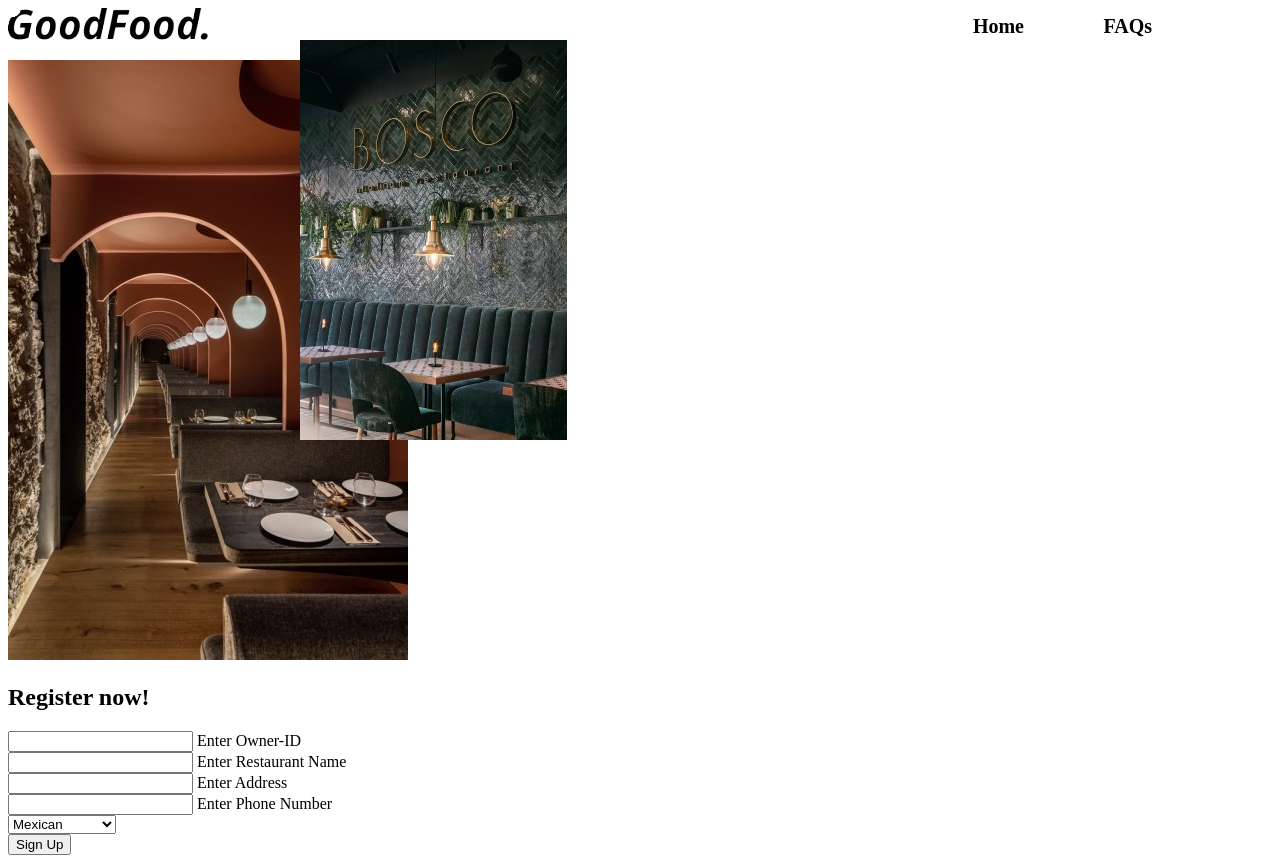
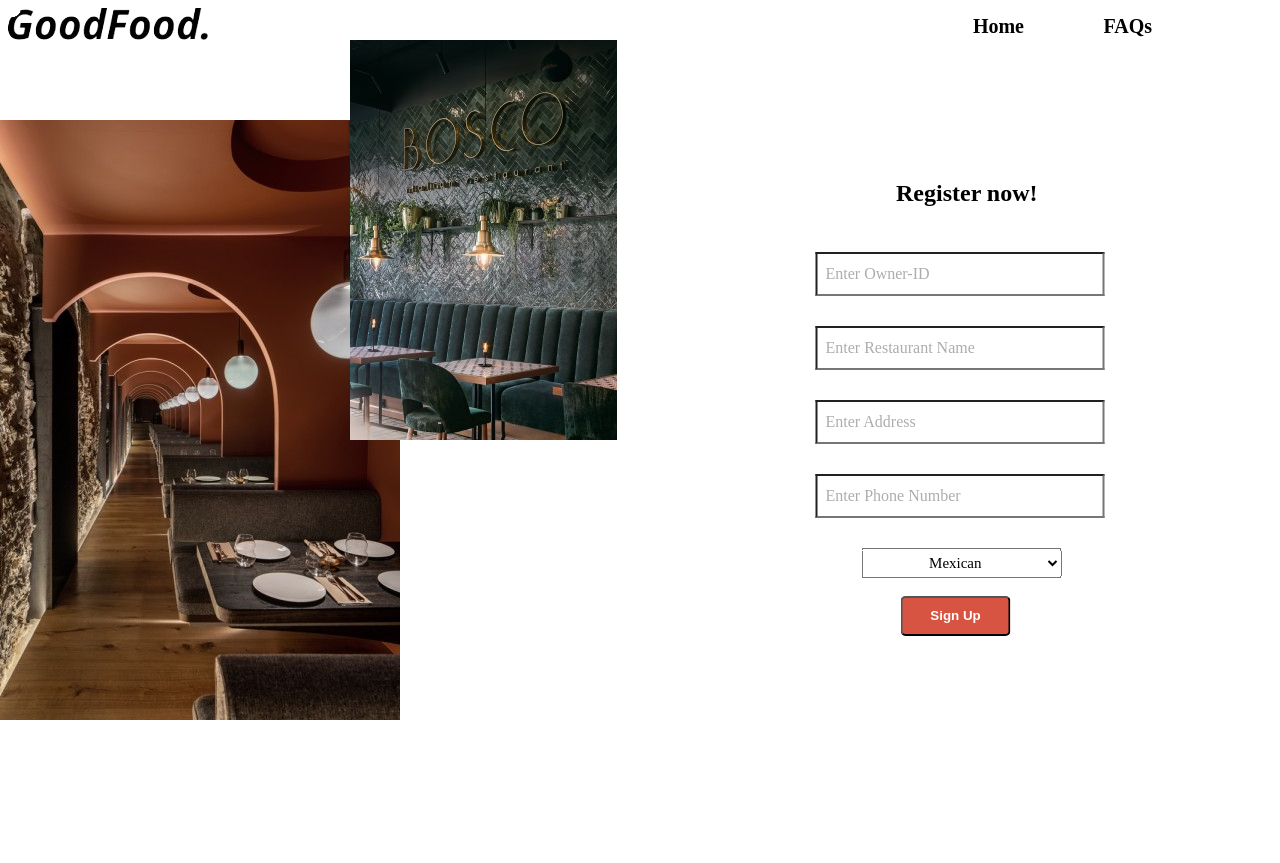
Before and after one commit to adrivas12/DBS-Project-frontend, a PHP site: page /restaurant_addition.php in a window 1280 px wide. After the commit the page ends 720 px from the top, so only its background shows below. Run offline with PHP 8.4, Linux system fonts and the light colour scheme; some web fonts are replaced.

Commit message:
Update style1.css

```diff
--- a/DBS_project/css/style1.css
+++ b/DBS_project/css/style1.css
@@ -1020,12 +1020,97 @@ a:focus {
 
 /*Restaurant-addition.html*/
 .restaurant_addition .restaurant-image1{
-  position: addition;
-  top: 25%;
+  position: absolute;
+  top: 15%;
   left: 0;
 }
 .restaurant_addition .restaurant-image2{
   position: absolute;
   top: 5%;
-  left: 300px;
+  left: 350px;
 }
+.restaurant_addition .log_inpage{
+  position:absolute;
+  top:20%;
+  left: 70%;
+  font-family: 'Armino';
+
+}
+.restaurant_addition .center1{
+  position: absolute;
+  top: 50%;
+  left: 75%;
+  transform: translate(-50%, -50%);
+  padding-left: 20px;
+  padding-right: 20px;
+  padding-bottom: 30px;
+}
+.restaurant_addition.center1 form{
+  padding: 0 40px;
+}
+.restaurant_addition form .txt_field1{
+  position: relative;
+  margin: 30px 0;
+}
+.restaurant_addition .center1 .txt_field1 input{
+  width: 275px;
+  padding: 0 5px;
+  height: 40px;
+  font-size: 16px;
+  font-family: 'Antic Didone';
+  border-radius: 0px;
+  outline: none;
+}
+.restaurant_addition .center1 .txt_field1 label{
+  position: absolute;
+  top: 50%;
+  left: 10px;
+  color: #adadad;
+  transform: translateY(-50%);
+  font-size: 16px;
+  pointer-events: none;
+  transition: .5s;
+}
+.restaurant_addition .center1 .txt_field1 span::before{
+  content: '';
+  position: absolute;
+  top: 40px;
+  left: 0;
+  width: 0%;
+  height: 2px;
+
+}
+.restaurant_addition .center1 .txt_field1 input:focus ~label,
+.restaurant_addition .center1 .txt_field1 input:valid ~ label{
+  top: -10px;
+  color:#DE3C31 ;
+}
+.restaurant_addition input[type="submit"]{
+  position: absolute;
+  top: 105%;
+  left: 105px;
+  width: 110px;
+  height: 40px;
+  background-color: #d75442;
+  color: white;
+  border-radius: 5px;
+  font-weight: 700;
+  cursor: pointer;
+  outline: none;
+}
+.restaurant_addition input[type="submit"]:hover{
+background-color: #F2C930;
+  border-color:white;
+  transition: .5s;
+}
+.restaurant_addition .center1 .drop-down{
+  position: absolute;
+  left: 20%;
+}
+.restaurant_addition .center1 .drop-down .cuisine{
+  font-family: 'Antic Didone';
+  width: 200px;
+  height: 30px;
+  text-align: center;
+  font-size: 15px;
+}
```
